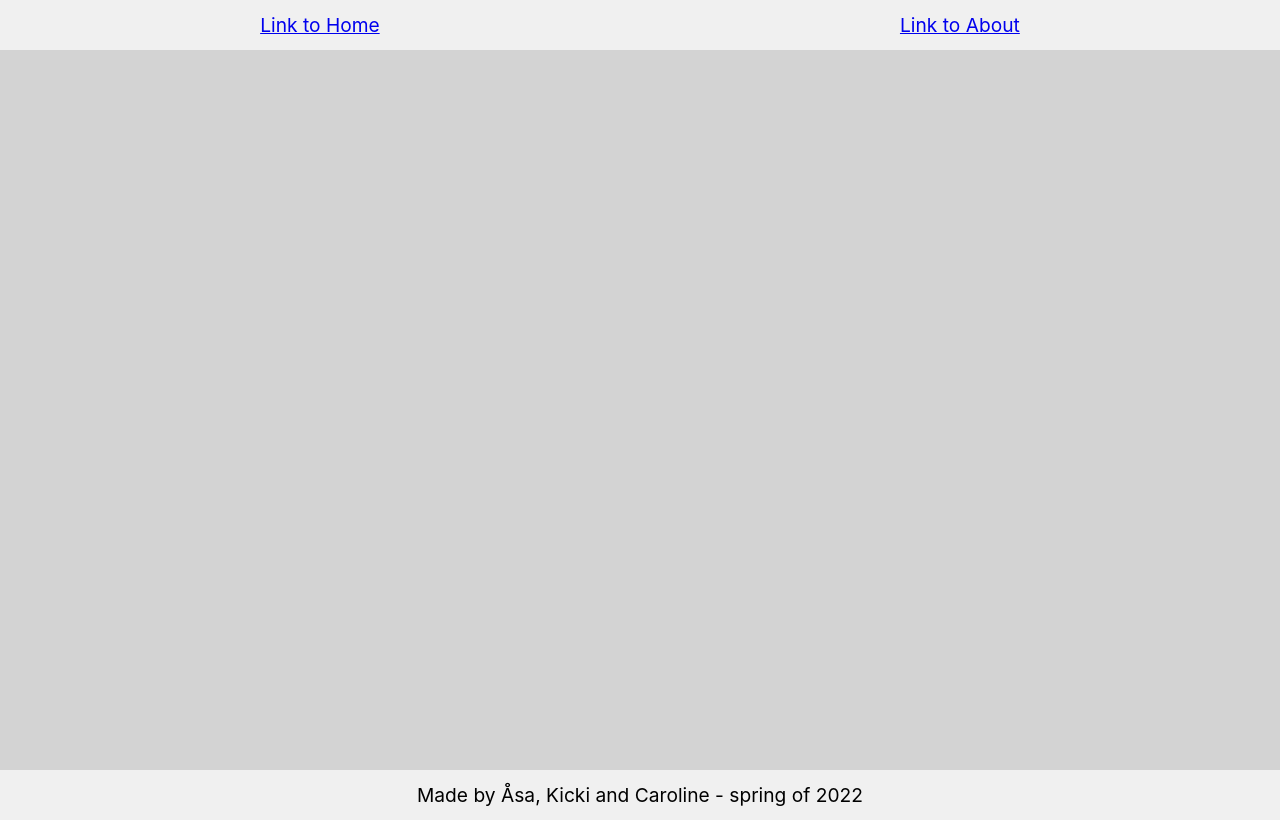
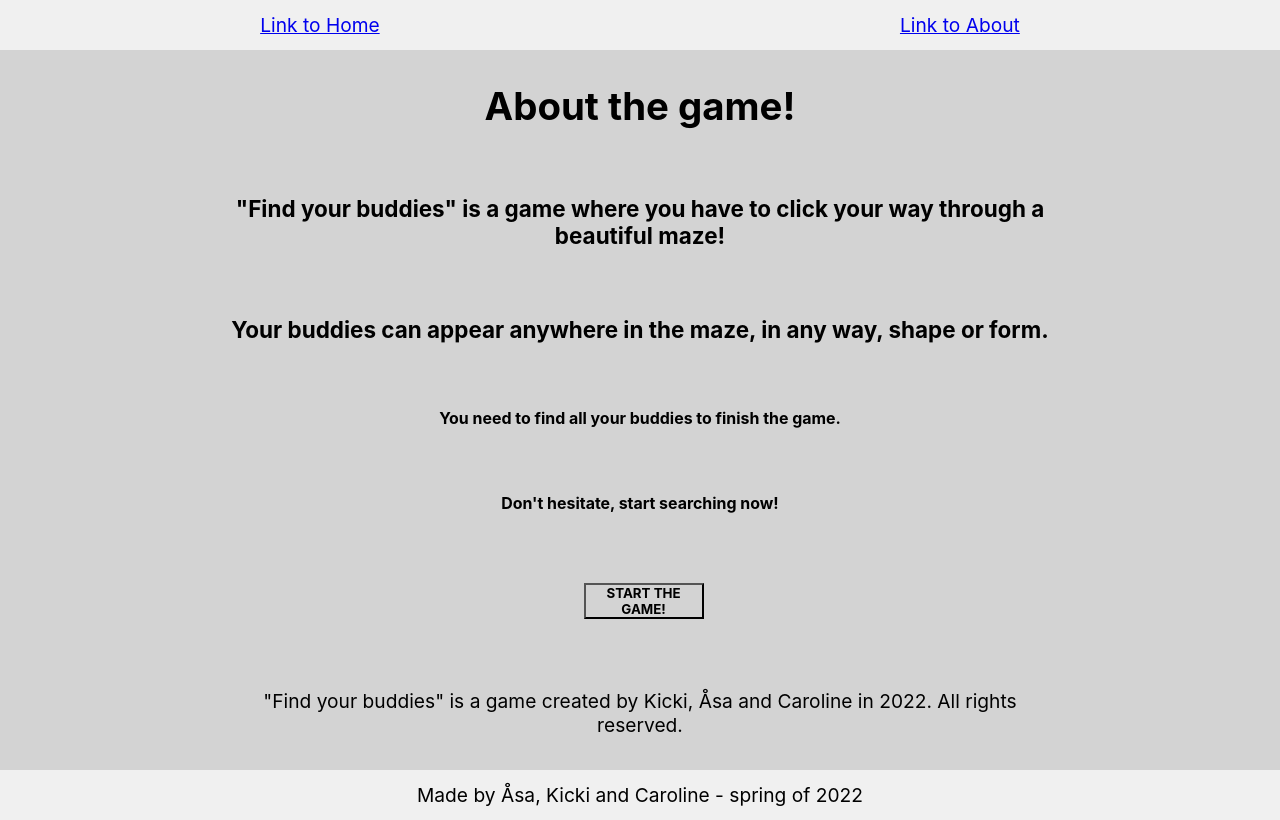
Before and after one commit to akickia/find-your-buddies, a React (Create React App) app: page /about in a window 1280 px wide. Built offline with nearby package versions, Linux system fonts and the light colour scheme.

Commit message:
About page and bug fix

```diff
--- a/src/App.js
+++ b/src/App.js
@@ -1,5 +1,7 @@
 import { BrowserRouter, Route, Routes } from "react-router-dom";
+
 import Signup from "./components/Signup";
+import About from "./components/About";
 import Header from "./components/Header";
 import ShowChoices from "./components/ShowChoices";
 import Footer from "./components/Footer";
@@ -32,6 +34,7 @@ function App() {
         <div className ="container">
           <Routes>
             <Route path = "/" element = {<Welcome />}/>
+            <Route path = "/about" exact element = {<About />}/>
             <Route path = "/showchoices" exact element = {<ShowChoices />}/>
             <Route path = "/adventure" exact element = {<Adventure />}/>
             <Route path = "/signup" exact element = {<Signup />}/>
--- a/src/components/About.js
+++ b/src/components/About.js
@@ -26,12 +26,3 @@ const About = () => {
 };
 
 export default About;
-
-
-const About = () => {
-  return (
-    <div>About</div>
-  )
-}
-
-export default About
--- a/src/components/Header.js
+++ b/src/components/Header.js
@@ -1,4 +1,4 @@
-import { Link } from "react-router-dom"
+import { Link } from "react-router-dom";
 
 const Header = () => {
   return (
@@ -10,4 +10,4 @@ const Header = () => {
   )
 }
 
-export default Header
+export default Header;
```
Lines whose indentation alone changed are shown as unchanged.
